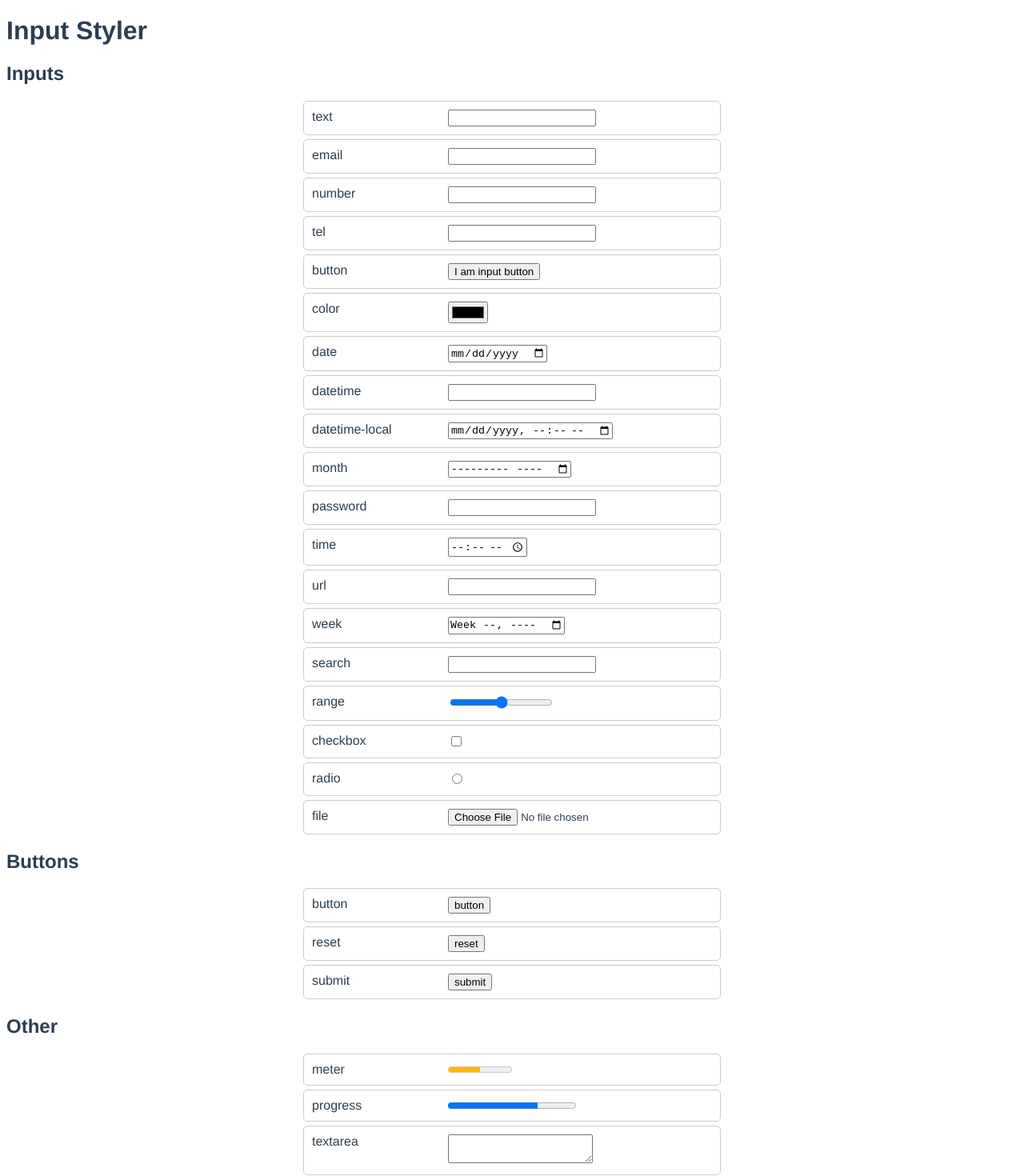
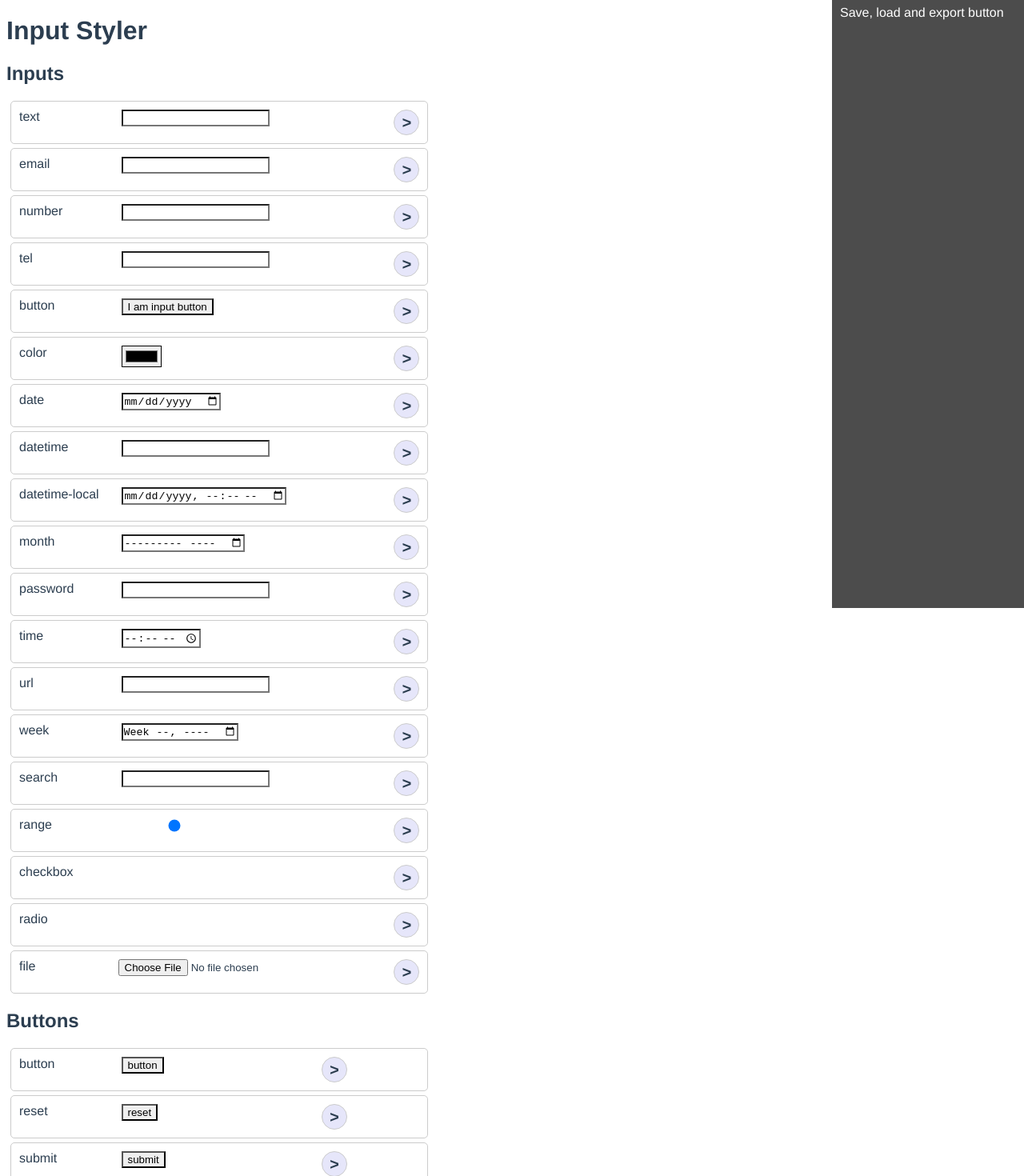
Before and after one commit to swape/inputStyler, a Vue app: page / in a window 1280 px wide. Shown: the part 40-1510 px from the top of the page at 80% size. Built offline with nearby package versions, Linux system fonts and the light colour scheme.

Commit message:
all inputs

```diff
--- a/src/components/Inputs.vue
+++ b/src/components/Inputs.vue
@@ -1,111 +1,157 @@
 <template>
   <div class="container">
+    <div class="floating">
+      <div>Close button</div>
+      <h3>{{ selectedElement }}</h3>
+
+      <div v-if="selectedElement">
+        <div>
+          <ElementControl
+            :etype="selectedElement"
+            @change="changeValues"
+            :values="fetchElementValues(selectedElement)"
+          />
+        </div>
+
+        <br />
+        <textarea v-model="customCSS"></textarea>
+        <!-- <component type="text/css" v-model="customCSS" v-bind:is="style"></component>
+        <component type="style" v-html="customCSS" v-bind:is="style"></component> -->
+      </div>
+
+      <div>
+        Save, load and export button
+      </div>
+    </div>
+    <form>
       <h2>Inputs</h2>
       <div>
         <div>text</div>
         <div><input type="text" /></div>
+        <div class="right-aligned"><i class="selectButton" @click="select('text')">&gt;</i></div>
       </div>
       <div>
         <div>email</div>
         <div><input type="email" /></div>
+        <div class="right-aligned"><i class="selectButton" @click="select('email')">&gt;</i></div>
       </div>
       <div>
         <div>number</div>
         <div><input type="number" /></div>
+        <div class="right-aligned"><i class="selectButton" @click="select('number')">&gt;</i></div>
       </div>
       <div>
         <div>tel</div>
         <div><input type="tel" /></div>
+        <div class="right-aligned"><i class="selectButton" @click="select('tel')">&gt;</i></div>
       </div>
       <div>
         <div>button</div>
         <div><input type="button" value="I am input button" /></div>
+        <div class="right-aligned"><i class="selectButton" @click="select('button')">&gt;</i></div>
       </div>
       <div>
         <div>color</div>
         <div><input type="color" /></div>
+        <div class="right-aligned"><i class="selectButton" @click="select('color')">&gt;</i></div>
       </div>
       <div>
         <div>date</div>
         <div><input type="date" /></div>
+        <div class="right-aligned"><i class="selectButton" @click="select('date')">&gt;</i></div>
       </div>
       <div>
         <div>datetime</div>
         <div><input type="datetime" /></div>
+        <div class="right-aligned"><i class="selectButton" @click="select('datetime')">&gt;</i></div>
       </div>
       <div>
         <div>datetime-local</div>
         <div><input type="datetime-local" /></div>
+        <div class="right-aligned">
+          <i class="selectButton" @click="select('datetime-local')">&gt;</i>
+        </div>
       </div>
       <div>
         <div>month</div>
         <div><input type="month" /></div>
+        <div class="right-aligned"><i class="selectButton" @click="select('month')">&gt;</i></div>
       </div>
       <div>
         <div>password</div>
         <div><input type="password" /></div>
+        <div class="right-aligned"><i class="selectButton" @click="select('password')">&gt;</i></div>
       </div>
       <div>
         <div>time</div>
         <div><input type="time" /></div>
+        <div class="right-aligned"><i class="selectButton" @click="select('time')">&gt;</i></div>
       </div>
       <div>
         <div>url</div>
         <div><input type="url" /></div>
+        <div class="right-aligned"><i class="selectButton" @click="select('url')">&gt;</i></div>
       </div>
       <div>
         <div>week</div>
         <div><input type="week" /></div>
+        <div class="right-aligned"><i class="selectButton" @click="select('week')">&gt;</i></div>
       </div>
       <div>
         <div>search</div>
         <div><input type="search" /></div>
+        <div class="right-aligned"><i class="selectButton" @click="select('search')">&gt;</i></div>
       </div>
 
       <div>
         <div>range</div>
         <div><input type="range" /></div>
+        <div class="right-aligned"><i class="selectButton" @click="select('range')">&gt;</i></div>
       </div>
       <div>
         <div>checkbox</div>
         <div><input type="checkbox" /></div>
+        <div class="right-aligned"><i class="selectButton" @click="select('checkbox')">&gt;</i></div>
       </div>
       <div>
         <div>radio</div>
         <div><input type="radio" /></div>
+        <div class="right-aligned"><i class="selectButton" @click="select('radio')">&gt;</i></div>
       </div>
       <div>
         <div>file</div>
         <div><input type="file" /></div>
+        <div class="right-aligned"><i class="selectButton" @click="select('file')">&gt;</i></div>
       </div>
       <h2>Buttons</h2>
       <div>
         <div>button</div>
         <div><button type="button">button</button></div>
+        <div>
+          <i class="selectButton" @click="select('button-button')">&gt;</i>
+        </div>
       </div>
       <div>
         <div>reset</div>
         <div><button type="reset">reset</button></div>
+        <div>
+          <i class="selectButton" @click="select('button-reset')">&gt;</i>
+        </div>
       </div>
       <div>
         <div>submit</div>
         <div><button type="submit">submit</button></div>
+        <div>
+          <i class="selectButton" @click="select('button-submit')">&gt;</i>
+        </div>
       </div>
       <h2>Other</h2>
       <div>
         <div>meter</div>
         <div>
-        <meter
-          id="fuel"
-          min="0"
-          max="100"
-          low="33"
-          high="66"
-          optimum="80"
-          value="50"
-        >
-        </meter>
+          <meter id="fuel" min="0" max="100" low="33" high="66" optimum="80" value="50"> </meter>
         </div>
+        <div class="right-aligned"><i class="selectButton" @click="select('meter')">&gt;</i></div>
       </div>
 
       <div>
@@ -113,6 +159,7 @@
         <div>
           <progress id="file" max="100" value="70"> 70% </progress>
         </div>
+        <div class="right-aligned"><i class="selectButton" @click="select('progress')">&gt;</i></div>
       </div>
 
       <div>
@@ -120,6 +167,7 @@
         <div>
           <textarea></textarea>
         </div>
+        <div class="right-aligned"><i class="selectButton" @click="select('textarea')">&gt;</i></div>
       </div>
 
       <div>
@@ -133,26 +181,132 @@
               <option>A</option>
               <option>B</option>
               <option>C</option>
+              <option>And a long long text to see how it is going to look</option>
             </optgroup>
           </select>
         </div>
+        <div class="right-aligned"><i class="selectButton" @click="select('select')">&gt;</i></div>
       </div>
+    </form>
   </div>
 </template>
 <script>
+import ElementControl from '@/components/ElementControl'
+
 export default {
-  name: 'Inputs'
-};
+  name: 'Inputs',
+  components: { ElementControl },
+  data() {
+    return {
+      selectedElement: null,
+      customCSS: 'form  input {padding: 20px}',
+      elements: {}
+    }
+  },
+  mounted() {
+    const style = document.createElement('style')
+    style.type = 'text/css'
+    style.id = 'mystyle'
+    style.appendChild(document.createTextNode(''))
+    this.styleNode = style.childNodes[0]
+    document.head.appendChild(style)
+  },
+  watch: {
+    customCSS(val) {
+      const styleElm = document.getElementById('mystyle')
+      if (styleElm) {
+        styleElm.textContent = val
+      }
+    }
+  },
+
+  methods: {
+    select(value) {
+      this.selectedElement = null
+      setTimeout(() => {
+        this.selectedElement = value
+      }, 50)
+    },
+    changeValues(value) {
+      if (!this.elements[this.selectedElement]) {
+        this.elements[this.selectedElement] = {}
+      }
+      this.elements[this.selectedElement] = value
+      this.makeCss()
+    },
+    fetchElementValues(type) {
+      return this.elements[type] || {}
+    },
+    makeCss() {
+      const output = []
+      const classes = Object.entries(this.elements)
+      classes.forEach(el => {
+        output.push(`form input[type=${el[0]}]{`)
+        const attributes = Object.entries(el[1])
+        attributes.forEach(at => {
+          if (at[1] && at[1].value !== '') {
+            output.push(`${at[0]}: ${at[1].value}${at[1].sizing}`)
+            if (`${at[0]}`.includes('border')) {
+              output.push(`${at[1].borderStyle} ${at[1].color}`)
+            }
+            output.push(';')
+          }
+        })
+        output.push('}')
+      })
+      this.customCSS = output.join(' ')
+      const mycss = document.getElementById('mycss')
+      mycss.innerText = this.customCSS
+    }
+  }
+}
 </script>
 <style scoped>
-.container > div {
+.container > form > div {
   display: grid;
-  grid-template: auto/ 1fr 2fr;
+  grid-template: auto/ 1fr 2fr 1fr;
   grid-gap: 5px;
   max-width: 500px;
-  margin: 5px auto;
+  margin: 5px;
   border: 1px solid #ccc;
   padding: 10px;
   border-radius: 5px;
 }
+.right-aligned {
+  display: flex;
+  justify-content: flex-end;
+}
+.selectButton {
+  border: 1px solid #ccc;
+  border-radius: 50%;
+  height: 30px;
+  width: 30px;
+  display: flex;
+  justify-content: center;
+  align-items: center;
+  font-size: 20px;
+  font-weight: bolder;
+  cursor: pointer;
+  background-color: lavender;
+}
+.floating {
+  background-color: rgba(0, 0, 0, 0.7);
+  color: white;
+  display: block;
+  position: fixed;
+  right: 0;
+  top: 0;
+  bottom: 0;
+  padding: 10px;
+  overflow-y: auto;
+  width: 220px;
+}
+form * {
+  -webkit-appearance: none;
+  -moz-appearance: none;
+  -ms-appearance: none;
+  -o-appearance: none;
+
+  appearance: none;
+}
 </style>
```
Also changed, not shown: src/components/NumberInput.vue (deleted, +0 -74 lines). Lines whose indentation alone changed are shown as unchanged.
